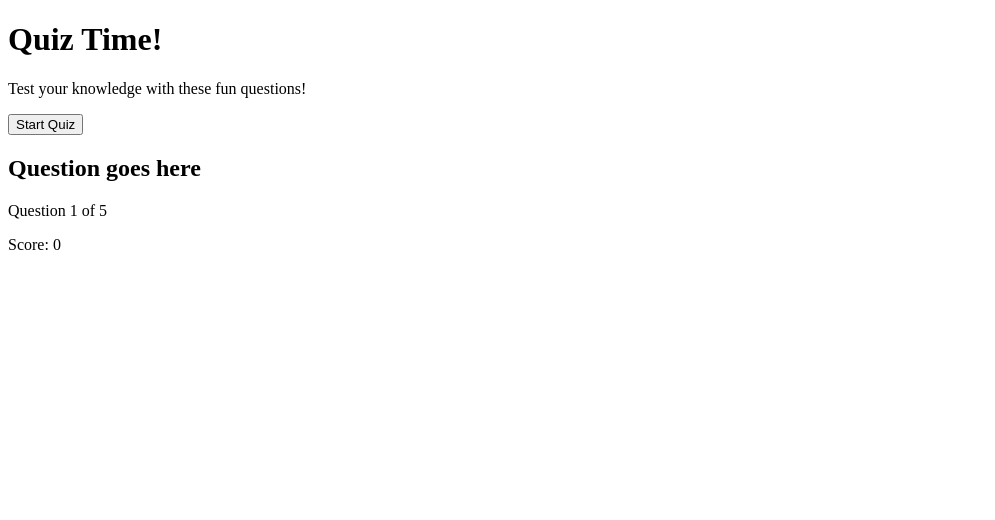
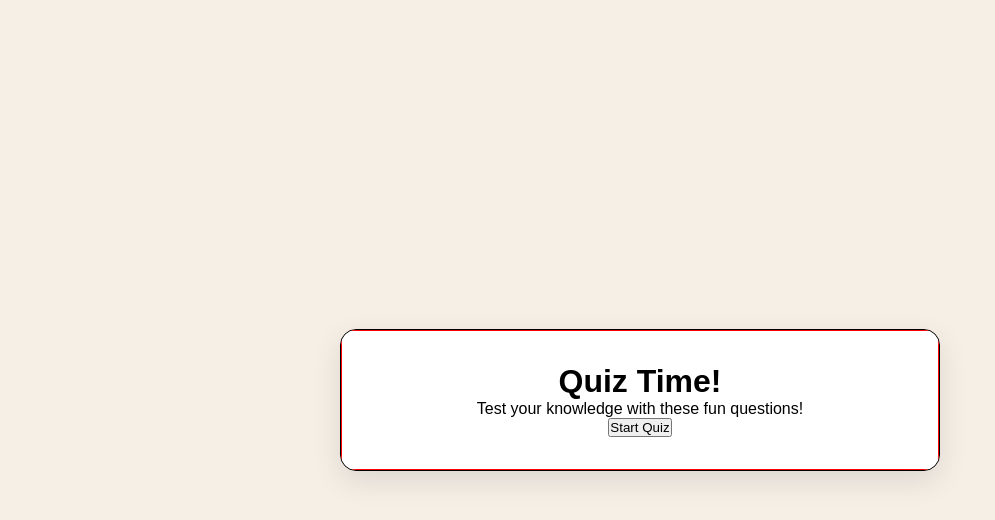
Before and after one commit to azatotarbayev/Quiz-Game, a plain HTML site: page index.html in a window 1280 px wide. Shown: the whole page, without its empty margins (0-995 px from the left). Drawn offline with Linux system fonts and the light colour scheme.

Commit message:
Second commit: Added some CSS...

```diff
--- a/index.html
+++ b/index.html
@@ -8,7 +8,7 @@
     </head>
 
     <body>
-        <div class="container">
+        <div id = "container">
             <!--START SCREEN-->
             <div class = "screen active" id = "start-screen">
                 <h1>Quiz Time!</h1>
@@ -31,7 +31,7 @@
                 </div>
 
                 <div id = "answers-container" class = "answers-container">
-                    <!-- ANswer buttons will be inserted from JavaScript-->
+                    <!-- Answer buttons will be inserted from JavaScript-->
                 </div>
 
                 <div class = "progress-bar">
@@ -40,8 +40,14 @@
             </div>
 
             <!--RESULT SCREEN-->
-            <div id = "result-screen">
+            <div id = "result-screen" class = "screen">
+                <h1>Quiz Results</h1>
+                <div class="result-info">
+                    <p>You scored <span id = "final-score">0</span>out of <span id = "max-score">5</span></p>
 
+                    <div id = "result-message">Good job!</div>
+                </div>
+                <button id = "restart-btn">Restart Quiz</button>
             </div>
         </div>
 
--- a/style/style.css
+++ b/style/style.css
@@ -0,0 +1,39 @@
+*
+{
+    margin: 0;
+    padding: 0;
+    box-sizing: border-box;
+}
+body
+{
+    background: #f5efe6;
+    min-height: 100vh;
+    display: flex;
+    justify-content: center;
+    align-items: center;
+    padding: 1rem;
+    font-family: sans-serif;
+}
+#container
+{
+    border: 1px solid black;
+    background-color: white;
+    border-radius: 1rem;
+    box-shadow: 0 10px 30px rgba(0, 0, 0, 0.1);
+    width: 100%;
+    max-width: 600px;
+    overflow: hidden;
+    position: relative;
+}
+/*SCREENS*/
+.screen
+{
+    border: 1px solid red;
+    display: none;
+    text-align: center;
+    padding: 2rem;
+}
+.screen.active
+{
+    display: block;
+}
```
